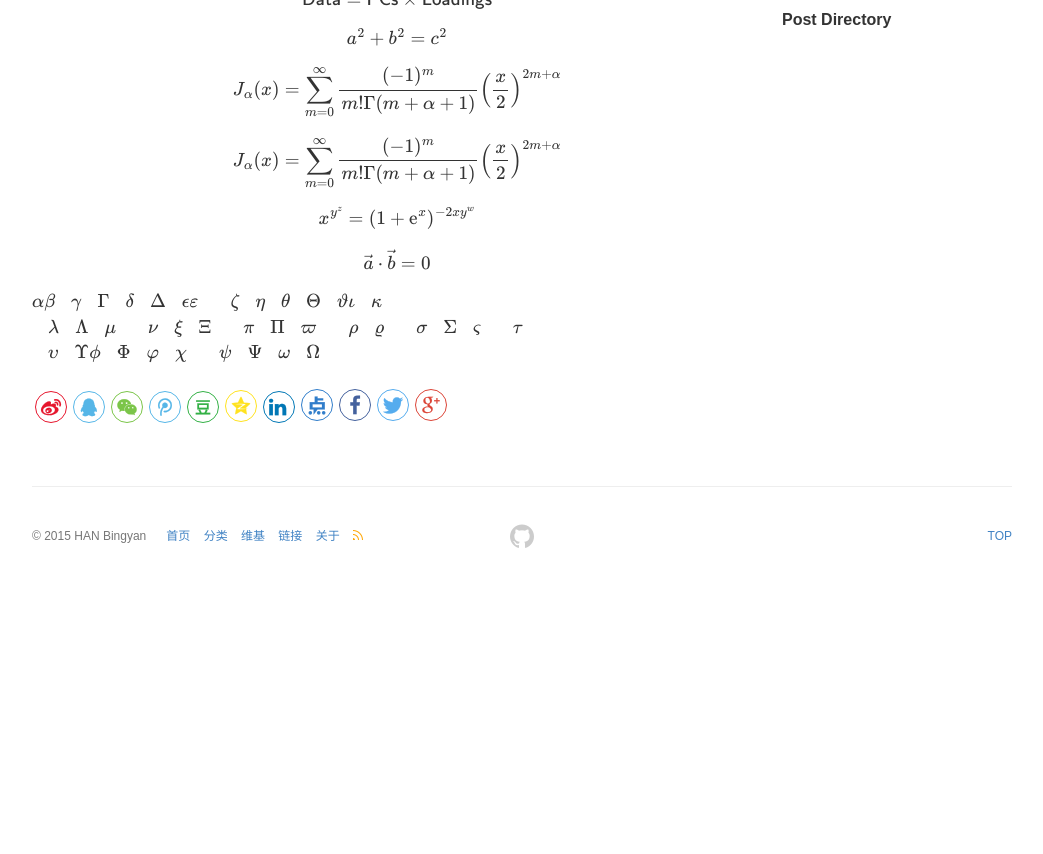
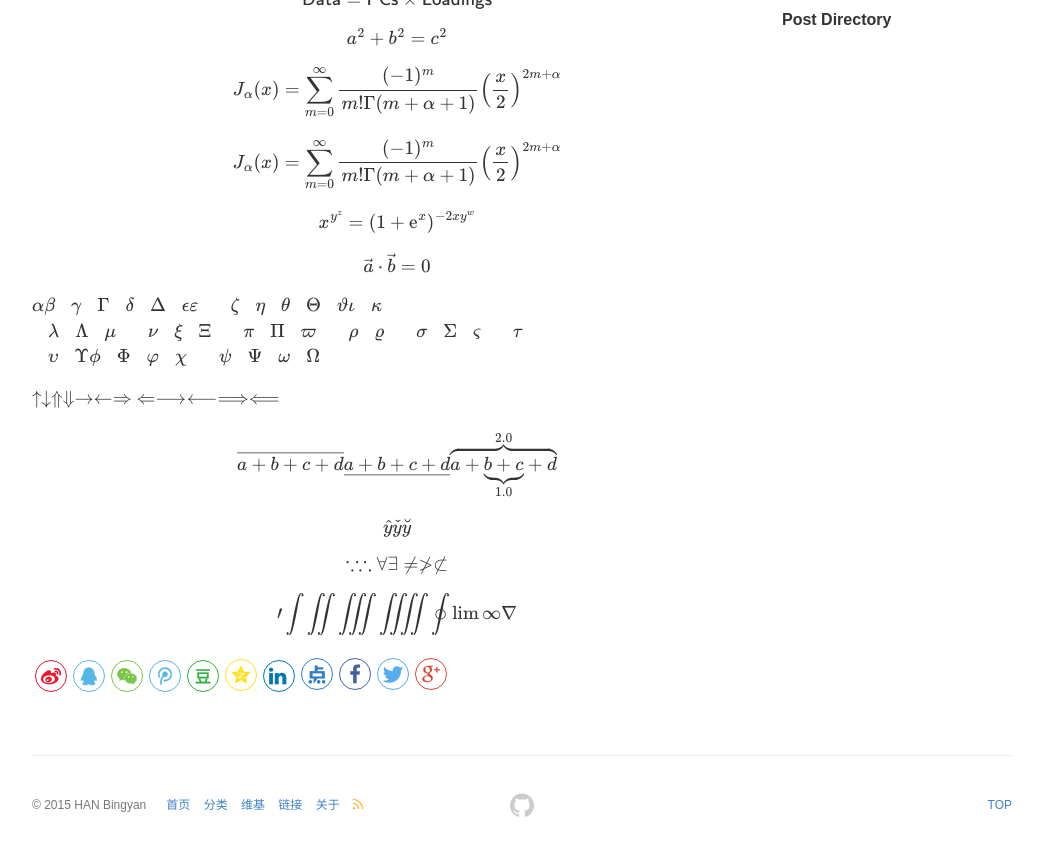
Before and after one commit to hanbingyan/hanbingyan.github.io, a Jekyll site: the page built from _posts/2016-03-08-display_mathjax.md, in a window 1280 px wide, cut to the strip 324-1178 px from the top of the page. Shown: the whole strip, without its empty margins (118-1161 px from the left). Built offline with Jekyll 4.4.1, drawn with Linux system fonts in a browser that asks for light colours; formulas are drawn with MathJax 3; before the commit the page ends 909 px from its top, so only the background shows below that.

Commit message:
display mathjax

```diff
--- a/_posts/2016-03-08-display_mathjax.md
+++ b/_posts/2016-03-08-display_mathjax.md
@@ -26,3 +26,14 @@ $$ \vec{a} \cdot \vec{b}=0 $$
 $$ \alpha \beta　\gamma　\Gamma　\delta　\Delta　\epsilon \varepsilon　　\zeta　\eta　\theta　\Theta　\vartheta \iota　\kappa $$
 $$　\lambda　\Lambda　\mu　　\nu　\xi　\Xi　　\pi　\Pi　\varpi　　\rho　\varrho　　\sigma　\Sigma　\varsigma　　\tau　$$
 $$　\upsilon　\Upsilon  \phi　\Phi　\varphi　\chi　　\psi　\Psi　\omega　\Omega $$
+
+$$  \uparrow  \downarrow  \Uparrow \Downarrow  \rightarrow  \leftarrow  \Rightarrow $$
+$$  \Leftarrow  \longrightarrow  \longleftarrow  \Longrightarrow  \Longleftarrow $$
+
+$$ \overline{a+b+c+d}   \underline{a+b+c+d}  \overbrace{a+\underbrace{b+c}_{1.0}+d}^{2.0} $$
+
+$$ \hat{y}  \check{y}  \breve{y} $$
+
+$$ \because  \therefore  \forall  \exists \not=  \not> \not\subset $$
+
+$$ \prime  \int  \iint  \iiint  \iiiint  \oint  \lim  \infty  \nabla $$
```
